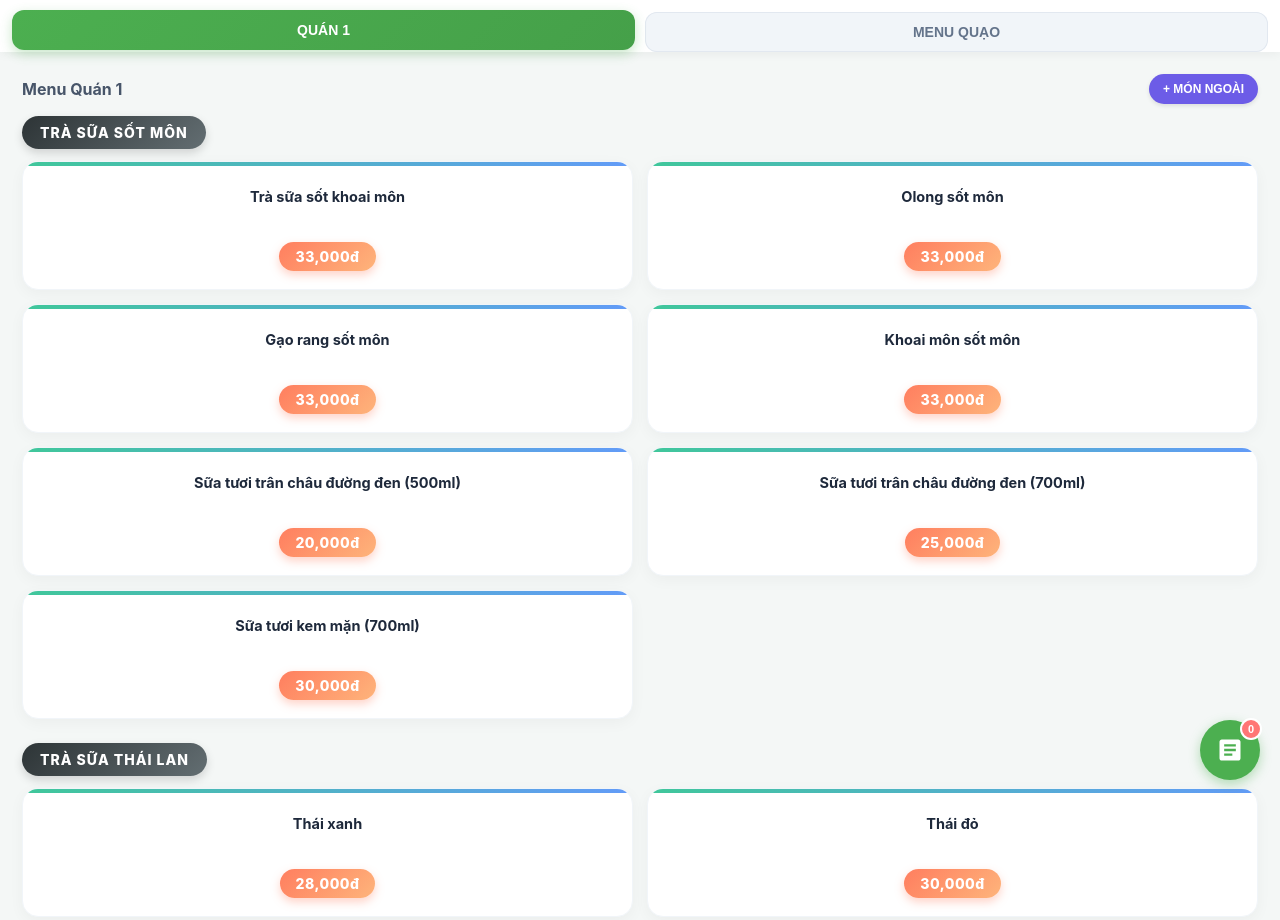
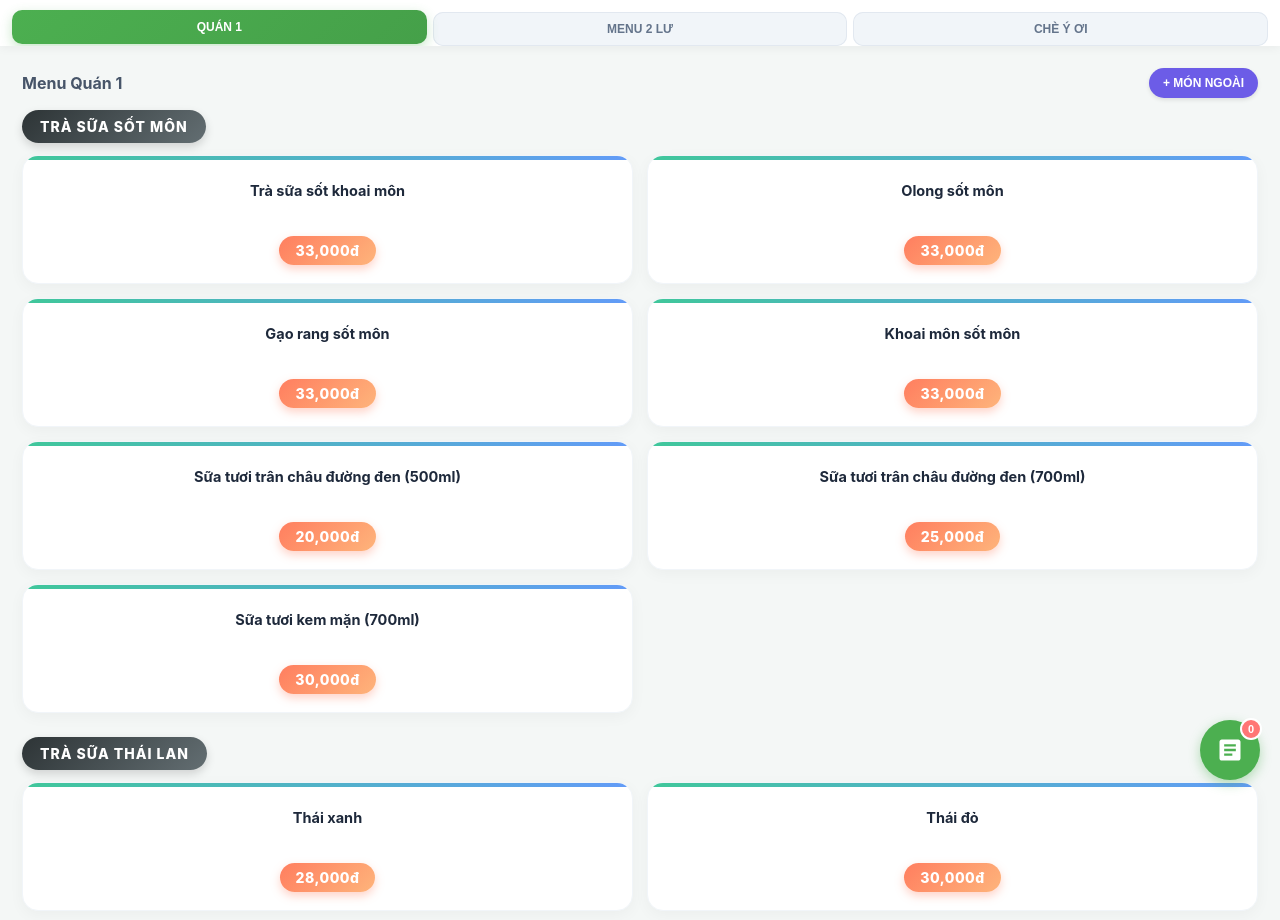
Before and after one commit to SamLaThien/quan-nuoc, a plain HTML site: page index.html in a window 1280 px wide. Shown: the top 920 px of the page. Drawn offline with nearby package versions, Linux system fonts and the light colour scheme.

Commit message:
Update index.html

```diff
--- a/index.html
+++ b/index.html
@@ -34,25 +34,27 @@
     /* CSS Cho Tab Chọn Quán */
     .shop-selector {
         display: flex;
-        gap: 10px;
+        gap: 6px;
         padding: 12px 12px 0 12px;
         background: #fff;
         box-shadow: 0 2px 10px rgba(0,0,0,0.05);
+        overflow-x: auto;
     }
 
     .shop-btn {
         flex: 1;
-        padding: 12px;
+        padding: 10px 4px;
         border: none;
-        border-radius: 12px;
+        border-radius: 10px;
         background: #f1f5f9;
         color: #64748b;
-        font-size: 14px;
+        font-size: 12px;
         font-weight: bold;
         cursor: pointer;
         transition: all 0.25s ease;
         text-transform: uppercase;
         box-shadow: inset 0 0 0 1px #e2e8f0;
+        min-width: 100px;
     }
 
     .shop-btn.active {
@@ -61,6 +63,8 @@
         box-shadow: 0 4px 12px rgba(76, 175, 80, 0.3);
         transform: translateY(-2px);
     }
+
+    .shop-selector::-webkit-scrollbar { display: none; }
 
     .menu-section {
         flex: 1;
@@ -381,7 +385,8 @@
     <!-- Tab Chọn Quán -->
     <div class="shop-selector">
         <button id="btn-shop1" class="shop-btn active" onclick="switchShop('shop1')">QUÁN 1</button>
-        <button id="btn-shop2" class="shop-btn" onclick="switchShop('shop2')">MENU QUẠO</button>
+        <button id="btn-shop2" class="shop-btn" onclick="switchShop('shop2')">MENU 2 LƯ</button>
+        <button id="btn-shop3" class="shop-btn" onclick="switchShop('shop3')">CHÈ Ý ƠI</button>
     </div>
 
     <div class="menu-section">
@@ -454,52 +459,39 @@
     </div>
 
     <script>
-        // --- DỮ LIỆU CỦA 2 QUÁN ---
+        // --- DỮ LIỆU CỦA 3 QUÁN ---
         const shopsData = {
             'shop1': {
                 name: 'Menu Quán 1',
-                storageKey: 'tra_sua_cart',
+                storageKey: 'tra_sua_cart_q1', // Đã thiết lập Key riêng
                 menu: {
                     "TRÀ SỮA SỐT MÔN": [
-                        {name: "Trà sữa sốt khoai môn", price: 33000},
-                        {name: "Olong sốt môn", price: 33000},
-                        {name: "Gạo rang sốt môn", price: 33000},
-                        {name: "Khoai môn sốt môn", price: 33000},
+                        {name: "Trà sữa sốt khoai môn", price: 33000}, {name: "Olong sốt môn", price: 33000},
+                        {name: "Gạo rang sốt môn", price: 33000}, {name: "Khoai môn sốt môn", price: 33000},
                         {name: "Sữa tươi trân châu đường đen (500ml)", price: 20000},
                         {name: "Sữa tươi trân châu đường đen (700ml)", price: 25000},
                         {name: "Sữa tươi kem mặn (700ml)", price: 30000}
                     ],
                     "TRÀ SỮA THÁI LAN": [
-                        {name: "Thái xanh", price: 28000},
-                        {name: "Thái đỏ", price: 30000}
+                        {name: "Thái xanh", price: 28000}, {name: "Thái đỏ", price: 30000}
                     ],
                     "TRÀ SỮA ĐẬM TRÀ": [
-                        {name: "Trà sữa Olong", price: 30000},
-                        {name: "Trà sữa Gạo Rang", price: 30000},
-                        {name: "Trà sữa Matcha Đặc Biệt", price: 30000},
-                        {name: "Trà sữa Cacao Đặc Biệt", price: 30000}
+                        {name: "Trà sữa Olong", price: 30000}, {name: "Trà sữa Gạo Rang", price: 30000},
+                        {name: "Trà sữa Matcha Đặc Biệt", price: 30000}, {name: "Trà sữa Cacao Đặc Biệt", price: 30000}
                     ],
                     "TRÀ SỮA MIX VỊ": [
-                        {name: "Trà sữa truyền thống", price: 25000},
-                        {name: "Trà sữa socola", price: 25000},
-                        {name: "Trà sữa matcha", price: 25000},
-                        {name: "Trà sữa mix các vị", price: 25000},
-                        {name: "Trà sữa khoai môn", price: 28000},
-                        {name: "Trà sữa nướng", price: 30000}
+                        {name: "Trà sữa truyền thống", price: 25000}, {name: "Trà sữa socola", price: 25000},
+                        {name: "Trà sữa matcha", price: 25000}, {name: "Trà sữa mix các vị", price: 25000},
+                        {name: "Trà sữa khoai môn", price: 28000}, {name: "Trà sữa nướng", price: 30000}
                     ],
                     "ĐÁ XAY": [
-                        {name: "Matcha đá xay (500ml)", price: 27000},
-                        {name: "Matcha đá xay (700ml)", price: 33000},
-                        {name: "Cacao đá xay (500ml)", price: 27000},
-                        {name: "Cacao đá xay (700ml)", price: 33000}
+                        {name: "Matcha đá xay (500ml)", price: 27000}, {name: "Matcha đá xay (700ml)", price: 33000},
+                        {name: "Cacao đá xay (500ml)", price: 27000}, {name: "Cacao đá xay (700ml)", price: 33000}
                     ],
                     "MỚI (SIZE 1 LÍT)": [
-                        {name: "Sâm long nhãn", price: 30000},
-                        {name: "Sâm long nhãn hạt sen", price: 35000},
-                        {name: "Lục trà long nhãn", price: 30000},
-                        {name: "Lục trà sen long nhãn", price: 35000},
-                        {name: "Trà sữa Olong nhãn (700ml)", price: 30000},
-                        {name: "Trà sữa Olong nhãn sen (700ml)", price: 35000}
+                        {name: "Sâm long nhãn", price: 30000}, {name: "Sâm long nhãn hạt sen", price: 35000},
+                        {name: "Lục trà long nhãn", price: 30000}, {name: "Lục trà sen long nhãn", price: 35000},
+                        {name: "Trà sữa Olong nhãn (700ml)", price: 30000}, {name: "Trà sữa Olong nhãn sen (700ml)", price: 35000}
                     ],
                     "TRÀ TRÁI CÂY (SIZE 1 LÍT)": [
                         {name: "Trà trái cây", price: 28000}, {name: "Trà mãng cầu", price: 30000},
@@ -537,73 +529,110 @@
                     {name: "Machiato", price: 10000}
                 ]
             },
+
             'shop2': {
-                name: 'Menu Quạo',
-                storageKey: 'quao_house_cart',
+                name: 'Menu 2 Lư',
+                storageKey: 'quao_house_cart_q2', // Đã thiết lập Key riêng
                 menu: {
-                    "TRÀ SỮA": [
-                        { name: "Trà sữa Wao", price: 25000 }, { name: "Trà sữa thái xanh", price: 25000 },
-                        { name: "Trà sữa khoai môn", price: 25000 }, { name: "Trà sữa matcha", price: 30000 },
-                        { name: "Trà sữa socola", price: 30000 }, { name: "Trà sữa dark socola", price: 32000 },
-                        { name: "Trà sữa hạt dẻ", price: 30000 }, { name: "Olong sữa quế hoa", price: 25000 },
-                        { name: "Trà sữa hạt đác", price: 22000 }, { name: "Trà sữa trân châu trắng", price: 20000 },
-                        { name: "Trà sữa trân châu đen", price: 20000 }, { name: "Trà sữa nguyên lá", price: 19000 }
+                    "BEST SELLER": [
+                        { name: "Trà sữa truyền thống", price: 25000 }, { name: "Sữa môn Đài Loan", price: 25000 },
+                        { name: "Trà sữa olong nhài", price: 25000 }, { name: "Trà mãng cầu", price: 25000 },
+                        { name: "Trà trái cây nhiệt đới", price: 25000 }
+                    ],
+                    "TRÀ SỮA GU TRUYỀN THỐNG": [
+                        { name: "Trà sữa socola", price: 25000 }, { name: "Trà sữa kem trứng", price: 30000 },
+                        { name: "Trà sữa thái xanh", price: 25000 }, { name: "Trà sữa thái đỏ", price: 25000 },
+                        { name: "Trà sữa gạo", price: 25000 }, { name: "Trà sữa kem chesse", price: 30000 },
+                        { name: "Trà sữa olong nhài", price: 25000 }, { name: "Trà sữa mix vị", price: 25000 }
+                    ],
+                    "TRÀ SỮA GU HIỆN ĐẠI": [
+                        { name: "Trà đen nguyên lá", price: 23000 }, { name: "Olong nhài sữa", price: 25000 },
+                        { name: "Lục trà sen kiều mạch", price: 25000 }, { name: "Trà xanh lài sữa", price: 23000 },
+                        { name: "Hồng trà Alishan", price: 25000 }, { name: "Trà sữa khói B'lao", price: 25000 },
+                        { name: "Lục trà sữa xoài", price: 30000 }, { name: "Trà sữa hạnh nhân", price: 25000 }
                     ],
                     "TRÀ TRÁI CÂY": [
-                        { name: "Olong sen nhãn", price: 27000 }, { name: "Long nhãn quế hoa", price: 30000 },
-                        { name: "Trà việt quất", price: 25000 }, { name: "Trà mãng cầu", price: 25000 },
-                        { name: "Mãng cầu hibiscus", price: 30000 }, { name: "Trà hibiscus", price: 25000 },
-                        { name: "Trà lài đác thơm", price: 25000 }, { name: "Sen vàng macchiato", price: 30000 },
-                        { name: "Olong dâu tằm", price: 25000 }, { name: "Hồng trà dâu tây", price: 25000 },
-                        { name: "Hồng trà vải", price: 25000 }, { name: "Trà đào", price: 25000 },
-                        { name: "Trà đào hibiscus", price: 30000 }, { name: "Olong chanh leo", price: 25000 },
-                        { name: "Olong chanh bạc hà", price: 22000 }, { name: "Trà đào cam sả", price: 30000 },
-                        { name: "Hồng trà trân châu", price: 25000 }, { name: "Hồng trà hạt nổ", price: 25000 },
-                        { name: "Trà tắc xí muội", price: 20000 }
+                        { name: "Trà việt quất đác rim", price: 25000 }, { name: "Trà sen kem machiato", price: 25000 },
+                        { name: "Trà dâu tằm", price: 20000 }, { name: "Trà đào", price: 20000 },
+                        { name: "Trà vải", price: 20000 }, { name: "Trà dưa lưới", price: 20000 },
+                        { name: "Trà dâu tây", price: 25000 }, { name: "Trà kiwi đác rim", price: 25000 },
+                        { name: "Trà sen long nhãn", price: 25000 }, { name: "Trà lài đác thơm", price: 25000 },
+                        { name: "Trà vải hoa hồng", price: 25000 }
                     ],
-                    "MATCHA": [
-                        { name: "Matcha latte", price: 25000 }, { name: "Sữa dâu matcha latte", price: 28000 },
-                        { name: "Việt quất matcha latte", price: 28000 }, { name: "Sữa dâu matcha kem chesse", price: 30000 }
+                    "HỒNG TRÀ": [
+                        { name: "Hồng trà cùi bưởi", price: 20000 }, { name: "Hồng trà full topping", price: 25000 },
+                        { name: "Hồng trà củ năng", price: 20000 }, { name: "Hồng trà hạt nổ củ năng", price: 20000 },
+                        { name: "Hồng trà mix vị", price: 23000 }
                     ],
-                    "KEM CHESSE": [
-                        { name: "Dâu sấy thăng hoa", price: 30000 }, { name: "Hồng trà kem cheese", price: 25000 },
-                        { name: "Trà sữa kem cheese", price: 25000 }, { name: "Olong sữa kem cheese", price: 25000 },
-                        { name: "Cacao kem cheese", price: 30000 }
+                    "SỮA TƯƠI / MATCHA": [
+                        { name: "Sữa tươi đường đen", price: 25000 }, { name: "Sữa tươi dâu", price: 25000 },
+                        { name: "Sữa tươi việt quất", price: 25000 }, { name: "Sữa tươi kiwi", price: 25000 },
+                        { name: "Sữa tươi xoài", price: 25000 }, { name: "Matcha latte", price: 25000 },
+                        { name: "Matcha dâu", price: 27000 }, { name: "Matcha việt quất", price: 27000 },
+                        { name: "Matcha xoài", price: 27000 }
+                    ],
+                    "RAU MÁ & CAFE": [
+                        { name: "Rau má đường", price: 10000 }, { name: "Rau má sữa", price: 15000 },
+                        { name: "Cafe đen", price: 12000 }, { name: "Cafe sữa", price: 15000 },
+                        { name: "Cafe kem trứng", price: 20000 }
                     ],
                     "YAOURT": [
-                        { name: "Yaourt đác thơm", price: 25000 }, { name: "Yaourt việt quất", price: 25000 },
-                        { name: "Yaourt dâu tây", price: 25000 }, { name: "Yaourt dâu tằm", price: 25000 },
-                        { name: "Yaourt chanh leo", price: 25000 }
+                        { name: "Yaourt truyền thống", price: 20000 }, { name: "Yaourt dâu", price: 20000 },
+                        { name: "Yaourt việt quất", price: 20000 }, { name: "Yaourt kiwi", price: 20000 },
+                        { name: "Yaourt xoài", price: 20000 }
                     ],
-                    "SỮA TƯƠI ĐƯỜNG ĐEN": [
-                        { name: "Sữa tươi trân châu đường đen", price: 25000 }, { name: "Sữa tươi hạt đác đường đen", price: 25000 },
-                        { name: "Sữa tươi sương sáo đường đen", price: 25000 }
-                    ],
-                    "SODA": [
-                        { name: "Soda bạc hà", price: 20000 }, { name: "Soda blue", price: 20000 },
-                        { name: "Soda việt quất", price: 20000 }, { name: "Soda dâu tây", price: 20000 },
-                        { name: "Soda dâu tằm", price: 20000 }, { name: "Soda chanh leo", price: 20000 }
-                    ],
-                    "CAFE": [
-                        { name: "Cafe đen", price: 15000 }, { name: "Cafe sữa", price: 20000 },
-                        { name: "Cafe kem muối", price: 20000 }, { name: "Cafe blue kem cheese", price: 25000 },
-                        { name: "Bạc xỉu", price: 20000 }, { name: "Sữa tươi sương sáo cafe", price: 25000 },
-                        { name: "Bạc xỉu phô mai (bò cười)", price: 25000 }, { name: "Bạc xỉu kem cheese", price: 25000 },
-                        { name: "Cacao sữa", price: 20000 }, { name: "Cacao kem cheese", price: 25000 }
+                    "SINH TỐ": [
+                        { name: "Sinh tố dâu tây", price: 25000 }, { name: "Sinh tố dâu tằm", price: 25000 },
+                        { name: "Sinh tố bơ", price: 25000 }, { name: "Sinh tố mãng cầu", price: 25000 }
                     ]
                 },
                 toppings: [
-                    { name: "Bánh flan", price: 5000 }, { name: "Trân châu trắng/đen", price: 5000 },
-                    { name: "Thạch quế hoa", price: 5000 }, { name: "Thạch trà", price: 5000 },
-                    { name: "Thạch vải", price: 5000 }, { name: "Hạt nổ củ năng", price: 8000 },
-                    { name: "Khúc bạch tầng", price: 7000 }, { name: "Phô mai tươi", price: 5000 },
-                    { name: "Thạch dừa sợi", price: 5000 }, { name: "Hạt đác", price: 8000 },
-                    { name: "Rau câu chân mèo", price: 6000 }, { name: "Sương sáo", price: 5000 }
+                    { name: "Phô mai viên (3 viên)", price: 5000 }, { name: "Khúc bạch phô mai jery", price: 6000 },
+                    { name: "Hạt đác", price: 5000 }, { name: "Hạt nổ củ năng", price: 5000 },
+                    { name: "Bánh plan", price: 5000 }, { name: "Bánh plan (có cafe sữa)", price: 6000 }
+                ]
+            },
+
+            'shop3': {
+                name: 'Tiệm Chè Ý ƠI',
+                storageKey: 'che_y_oi_cart_q3', // Đã thiết lập Key riêng
+                menu: {
+                    "CHÈ": [
+                        { name: "Dừa nước dầm củ năng", price: 25000 }, { name: "Thốt nốt dầm củ năng", price: 25000 },
+                        { name: "Chè Thái", price: 25000 }, { name: "Chè bưởi", price: 20000 },
+                        { name: "Chè củ năng", price: 20000 }, { name: "Dừa non", price: 20000 },
+                        { name: "Mix đác", price: 20000 }, { name: "Khúc bạch", price: 20000 },
+                        { name: "Đậu (thập cẩm)", price: 20000 }, { name: "Đậu đỏ khoai dẻo", price: 20000 }
+                    ],
+                    "TÀU HỦ": [
+                        { name: "Tàu hủ Thái", price: 25000 }, { name: "Tàu hủ đá", price: 15000 },
+                        { name: "Tàu hủ mix thập cẩm, sầu riêng", price: 25000 }, { name: "Tàu hủ mix đậu đỏ", price: 20000 }
+                    ],
+                    "TRÀ": [
+                        { name: "Trà dứa thốt nốt", price: 20000 }, { name: "Trà lài đác thơm", price: 20000 },
+                        { name: "Trà đào đác rim", price: 20000 }, { name: "Trà lài thơm mix dừa nước", price: 20000 }
+                    ],
+                    "SỮA CHUA": [
+                        { name: "Thốt nốt rim", price: 25000 }, { name: "Đào đác rim", price: 25000 },
+                        { name: "Dâu đác rim", price: 25000 }, { name: "Việt quất đác rim", price: 25000 },
+                        { name: "Sữa chua mix dừa nước rim", price: 25000 }
+                    ],
+                    "SÂM TOPPING": [
+                        { name: "Sâm mix dừa nước", price: 20000 }, { name: "Sâm mix hạt đác", price: 20000 },
+                        { name: "Sâm full (ly lớn)", price: 25000 }
+                    ]
+                },
+                toppings: [
+                    { name: "Thêm sầu riêng", price: 10000 }, { name: "Thêm đác rim", price: 5000 },
+                    { name: "Thêm thốt nốt", price: 5000 }, { name: "Thêm dừa nước", price: 5000 },
+                    { name: "Thêm củ năng", price: 5000 }, { name: "Bánh flan", price: 5000 }
                 ]
             }
         };
 
-        let currentShopId = 'shop1'; // Mặc định mở Quán 1
+        const LAST_SHOP_KEY = 'last_visited_shop'; // Key để lưu lại quán bạn truy cập cuối cùng
+
+        let currentShopId = 'shop1';
         let currentOrder = [];
         let activeItemIndex = null;
 
@@ -612,6 +641,9 @@
             currentShopId = shopId;
             const shop = shopsData[shopId];
 
+            // Lưu lại ID quán vừa chọn vào localStorage
+            localStorage.setItem(LAST_SHOP_KEY, shopId);
+
             // 1. Cập nhật giao diện Nút Tab
             document.querySelectorAll('.shop-btn').forEach(btn => btn.classList.remove('active'));
             document.getElementById('btn-' + shopId).classList.add('active');
@@ -619,7 +651,7 @@
             // 2. Cập nhật Tiêu đề Menu
             document.getElementById('shop-title').innerText = shop.name;
 
-            // 3. Tải Giỏ hàng của quán tương ứng từ LocalStorage
+            // 3. Tải Giỏ hàng riêng của quán tương ứng từ LocalStorage
             currentOrder = JSON.parse(localStorage.getItem(shop.storageKey)) || [];
 
             // 4. Render lại Menu và Giỏ hàng
@@ -727,7 +759,9 @@
         function openToppingModal(index) {
             activeItemIndex = index;
             const item = currentOrder[index];
-            const currentToppings = shopsData[currentShopId].toppings; // Lấy topping của quán hiện tại
+
+            // Vì giỏ hàng đã được tách riêng theo quán, chỉ cần lấy chính xác topping của quán hiện tại
+            const currentToppings = shopsData[currentShopId].toppings;
 
             document.getElementById('topping-modal-title').innerText = `Topping: ${item.name}`;
 
@@ -933,6 +967,7 @@
             try {
                 const canvas = await html2canvas(offscreenBill, { scale: 2, useCORS: true });
                 const link = document.createElement('a');
+                // Lưu tên Bill ứng với tên Quán
                 link.download = `Bill_${shopsData[currentShopId].name}_${Date.now()}.png`;
                 link.href = canvas.toDataURL("image/png");
                 link.click();
@@ -952,7 +987,12 @@
         }
 
         // --- KHỞI CHẠY APP ---
-        switchShop('shop1');
+        // Đọc lại quán vừa truy cập, nếu không có hoặc dữ liệu quán bị lỗi thì quay về mặc định 'shop1'
+        let savedShop = localStorage.getItem(LAST_SHOP_KEY);
+        if (!savedShop || !shopsData[savedShop]) {
+            savedShop = 'shop1';
+        }
+        switchShop(savedShop);
 
     </script>
 </body>
```
